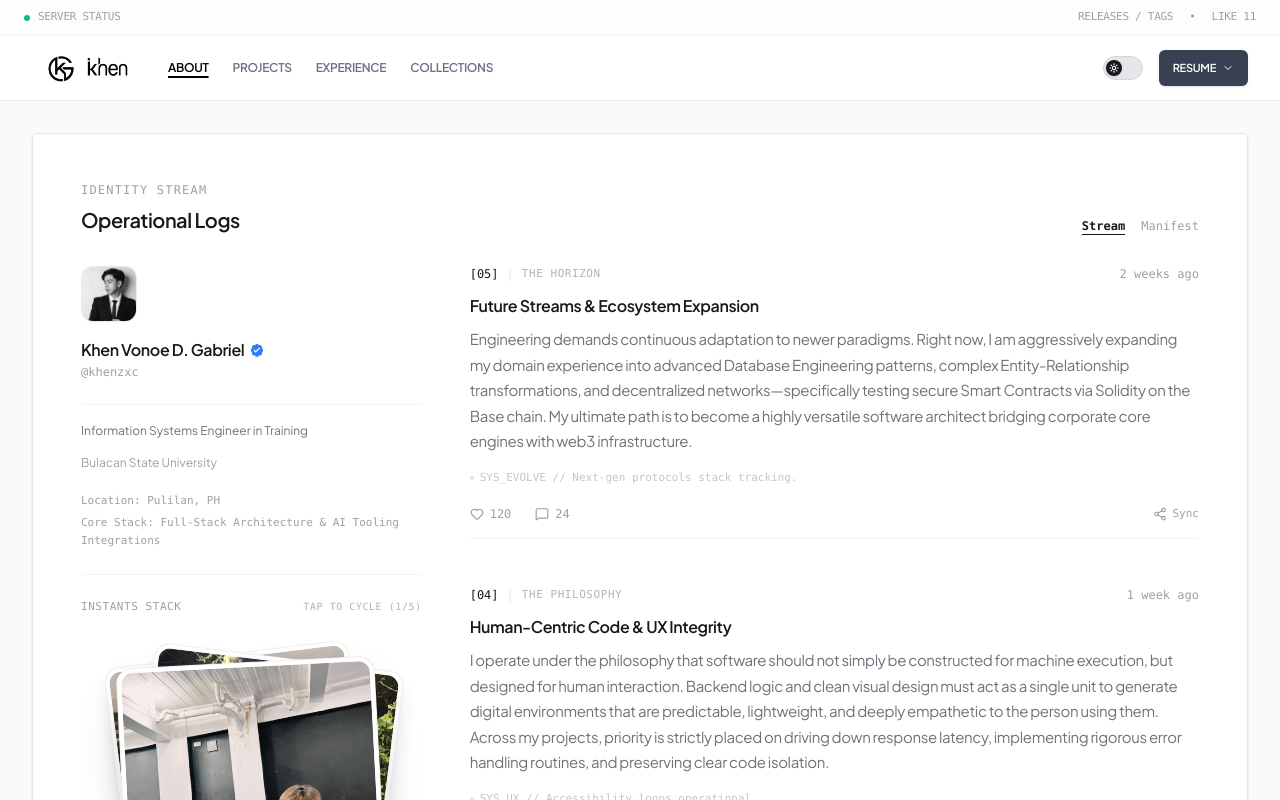
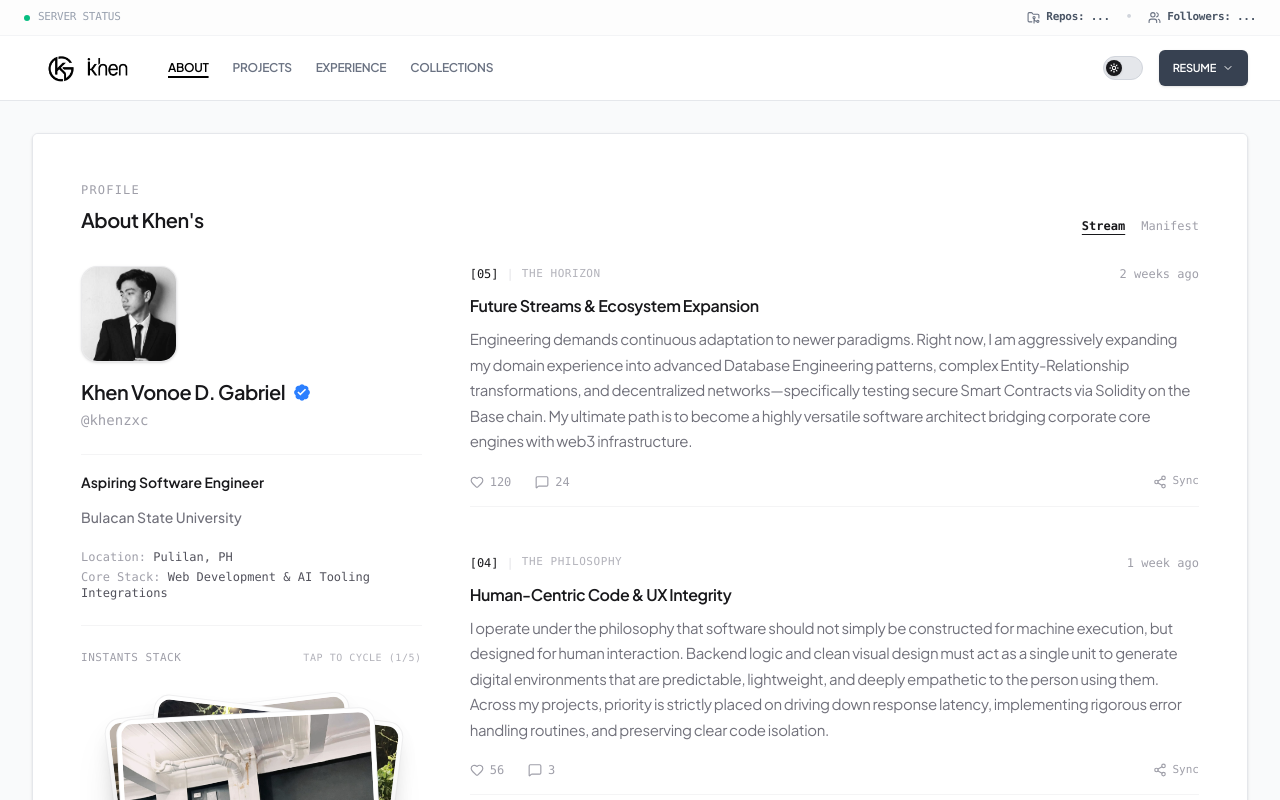
Before and after one commit to khenzxc/minimalist-portfolio, a React (Vite) app: page /about in a window 1280 px wide. Shown: the top 800 px of the page. Built offline with nearby package versions, Linux system fonts and the light colour scheme; no server answers.

Commit message:
update top navbar

```diff
--- a/src/components/Navbar.jsx
+++ b/src/components/Navbar.jsx
@@ -1,17 +1,40 @@
 import React, { useState, useRef, useEffect } from 'react';
-import { ArrowUpRight, Menu, X, Download, Eye, ChevronDown } from 'lucide-react';
+import { ArrowUpRight, Menu, X, Download, Eye, ChevronDown, FolderGit2, Users } from 'lucide-react';
 import { Link, useLocation } from 'react-router-dom';
 import DarkMode from './DarkMode';
 
 export default function Navbar({ viewMode, setViewMode }) {
     const [isMenuOpen, setIsMenuOpen] = useState(false);
     const [isResumeDropdownOpen, setIsResumeDropdownOpen] = useState(false);
+
+    // 🐙 State para sa official GitHub stats
+    const [githubStats, setGithubStats] = useState({ repos: null, followers: null });
+
     const dropdownRef = useRef(null);
     const location = useLocation();
 
-    const resumePdfUrl = "/Gabriel_Khen-Resume.pdf"; // Palitan ito ng actual filename mo sa public folder
+    const resumePdfUrl = "/Gabriel_Khen-Resume.pdf";
+    const GITHUB_USERNAME = "YOUR_GITHUB_USERNAME"; // 👈 PALITAN ITO NG GITHUB USERNAME MO (e.g. "kentlouiegabriel")
 
-    // I-handle ang pag-click sa labas ng dropdown para kusang masara ito
+    // 🐙 Fetch ng Live Stats mula sa Official GitHub REST API
+    useEffect(() => {
+        fetch(`https://api.github.com/users/${GITHUB_USERNAME}`)
+            .then((res) => {
+                if (!res.ok) throw new Error("GitHub user not found");
+                return res.json();
+            })
+            .then((data) => {
+                setGithubStats({
+                    repos: data.public_repos,
+                    followers: data.followers
+                });
+            })
+            .catch((err) => {
+                console.error("Error fetching GitHub stats:", err);
+            });
+    }, [GITHUB_USERNAME]);
+
+    // Close dropdown kapag nag-click sa labas
     useEffect(() => {
         function handleClickOutside(event) {
             if (dropdownRef.current && !dropdownRef.current.contains(event.target)) {
@@ -39,16 +62,38 @@ export default function Navbar({ viewMode, setViewMode }) {
         >
             {/* 1. Top Mini Status Ticker Bar */}
             <div className="w-full border-b border-gray-100 dark:border-zinc-900 h-9 px-4 sm:px-6 flex items-center justify-between text-[11px] text-gray-400 dark:text-zinc-500 font-mono tracking-tight bg-gray-50/40 dark:bg-zinc-900/20">
+
+                {/* 🟢 SERVER STATUS (BUMALIK NA SA GREEN PULSE) */}
                 <div className="flex items-center gap-2 uppercase">
                     <span className="h-1.5 w-1.5 rounded-full bg-emerald-500 animate-pulse"></span>
                     <span>Server status</span>
                 </div>
-                <div className="hidden sm:flex items-center gap-4 uppercase">
-                    <span>releases / tags</span>
-                    <span>•</span>
-                    <div className="flex items-center gap-2">
-                        <span>Like 11</span>
-                    </div>
+
+                {/* 🐙 LIVE GITHUB STATS DISPLAY (NATURAL MONOCHROME ICONS) */}
+                <div className="flex items-center gap-3 sm:gap-4 text-gray-600 dark:text-zinc-400 font-semibold">
+                    <a
+                        href={`https://github.com/${GITHUB_USERNAME}`}
+                        target="_blank"
+                        rel="noopener noreferrer"
+                        className="flex items-center gap-1.5 hover:text-black dark:hover:text-white transition-colors"
+                        title="View GitHub Repositories"
+                    >
+                        <FolderGit2 size={13} className="text-gray-500 dark:text-zinc-400" />
+                        <span>Repos: {githubStats.repos !== null ? githubStats.repos : '...'}</span>
+                    </a>
+
+                    <span className="text-gray-300 dark:text-zinc-700">•</span>
+
+                    <a
+                        href={`https://github.com/${GITHUB_USERNAME}?tab=followers`}
+                        target="_blank"
+                        rel="noopener noreferrer"
+                        className="flex items-center gap-1.5 hover:text-black dark:hover:text-white transition-colors"
+                        title="View GitHub Followers"
+                    >
+                        <Users size={13} className="text-gray-500 dark:text-zinc-400" />
+                        <span>Followers: {githubStats.followers !== null ? githubStats.followers : '...'}</span>
+                    </a>
                 </div>
             </div>
 
@@ -110,7 +155,7 @@ export default function Navbar({ viewMode, setViewMode }) {
                     {/* Dark Mode Button */}
                     <DarkMode />
 
-                    {/* INTERACTIVE DESKTOP RESUME DROPDOWN */}
+                    {/* Desktop Resume Dropdown */}
                     <div className="hidden sm:relative sm:block" ref={dropdownRef}>
                         <button
                             onClick={() => setIsResumeDropdownOpen(!isResumeDropdownOpen)}
@@ -142,7 +187,7 @@ export default function Navbar({ viewMode, setViewMode }) {
                         )}
                     </div>
 
-                    {/* Menu Button para sa Mobile */}
+                    {/* Mobile Menu Button */}
                     <button
                         onClick={() => setIsMenuOpen(!isMenuOpen)}
                         className="lg:hidden p-3 -mr-3 text-gray-700 dark:text-zinc-300 hover:text-black dark:hover:text-white rounded-xl hover:bg-gray-100 dark:hover:bg-zinc-900 transition-all duration-200 active:scale-95 focus:outline-none"
@@ -167,7 +212,7 @@ export default function Navbar({ viewMode, setViewMode }) {
                         <Link to="/collections" onClick={() => handleLinkClick('/collections')} className={`hover:text-black dark:hover:text-white py-1 transition-colors decoration-2 underline-offset-4 ${location.pathname === '/collections' ? 'text-black dark:text-white underline' : ''}`}>Collections</Link>
                     </nav>
 
-                    {/* MOBILE RESUME ACTION LINKS */}
+                    {/* Mobile Resume Action Links */}
                     <div className="pt-2 sm:hidden border-t border-gray-100 dark:border-zinc-900 space-y-2">
                         <a
                             href={resumePdfUrl}
--- a/src/pages/About.jsx
+++ b/src/pages/About.jsx
@@ -9,10 +9,10 @@ export default function About() {
   const profileData = {
     name: "Khen Vonoe D. Gabriel",
     alias: "@khenzxc",
-    role: "Information Systems Engineer in Training",
+    role: "Aspiring Software Engineer",
     institution: "Bulacan State University",
     location: "Pulilan, PH",
-    specialization: "Full-Stack Architecture & AI Tooling Integrations",
+    specialization: "Web Development & AI Tooling Integrations",
     avatar: "profile.jpg"
   };
 
@@ -30,7 +30,6 @@ export default function About() {
       tag: "THE HORIZON",
       title: "Future Streams & Ecosystem Expansion",
       text: "Engineering demands continuous adaptation to newer paradigms. Right now, I am aggressively expanding my domain experience into advanced Database Engineering patterns, complex Entity-Relationship transformations, and decentralized networks—specifically testing secure Smart Contracts via Solidity on the Base chain. My ultimate path is to become a highly versatile software architect bridging corporate core engines with web3 infrastructure.",
-      systemNote: "SYS_EVOLVE // Next-gen protocols stack tracking.",
       timestamp: "2 weeks ago",
       metrics: { likes: 120, comments: 24 }
     },
@@ -39,7 +38,6 @@ export default function About() {
       tag: "THE PHILOSOPHY",
       title: "Human-Centric Code & UX Integrity",
       text: "I operate under the philosophy that software should not simply be constructed for machine execution, but designed for human interaction. Backend logic and clean visual design must act as a single unit to generate digital environments that are predictable, lightweight, and deeply empathetic to the person using them. Across my projects, priority is strictly placed on driving down response latency, implementing rigorous error handling routines, and preserving clear code isolation.",
-      systemNote: "SYS_UX // Accessibility loops operational.",
       timestamp: "1 week ago",
       metrics: { likes: 56, comments: 3 }
     },
@@ -48,7 +46,6 @@ export default function About() {
       tag: "THE WORKFLOW",
       title: "Stack Architecture & Productivity Sync",
       text: "Currently, my technical stack focuses on creating scalable web engineering components using a modern foundation—primarily React for building interactive UI, alongside Express and Node.js for reliable backend logic and MySQL for structured data pipelines. Beyond traditional programming paradigms, I systematically leverage generative AI environments (Claude, Gemini, Grok) as real-time development co-pilots to amplify overall output velocity.",
-      systemNote: "SYS_STACK // React + Node + MySQL pipeline active.",
       timestamp: "3 days ago",
       metrics: { likes: 104, comments: 18 }
     },
@@ -57,7 +54,6 @@ export default function About() {
       tag: "THE RUNTIME",
       title: "Academic Endurance & BulSU Logic Loops",
       text: "As a 3rd Year Information Systems student at Bulacan State University, I discovered early on that pure interest means nothing without technical discipline. The university serves as my testing ground to deploy abstract concepts into actual production workflows. This sandbox forces me to dissect real relational database structures, map complex component states, and debug intricate logic trees until deep into the night.",
-      systemNote: "SYS_COMPILE // BSU_CORE_v3.0_stable",
       timestamp: "Yesterday",
       metrics: { likes: 88, comments: 12 }
     },
@@ -66,7 +62,6 @@ export default function About() {
       tag: "THE ORIGIN",
       title: "Sparking Curiosity & First Compiling",
       text: "It all started with a simple 'Inspect Element' tweak in high school. That was the moment I realized the digital world isn't a static environment, but a living ecosystem responding directly to our commands. Seeing an interface's structure shift layout or color because of my own input hooked me instantly—sparking a lasting drive to turn abstract concepts into tangible, responsive software platforms.",
-      systemNote: "SYS_INIT // Core curiosity vector engaged.",
       timestamp: "2 hrs ago",
       metrics: { likes: 42, comments: 5 }
     }
@@ -83,7 +78,7 @@ export default function About() {
   const VerifiedBadge = () => (
     <svg
       viewBox="0 0 24 24"
-      className="w-[14px] h-[14px] text-blue-500 fill-current inline-block select-none flex-shrink-0 align-middle"
+      className="w-[18px] h-[18px] text-blue-500 fill-current inline-block select-none flex-shrink-0 align-middle"
       aria-label="Verified Account"
     >
       <path d="M22.5 12.5c0-1.58-.875-2.95-2.148-3.6.154-.435.238-.905.238-1.4 0-2.21-1.71-3.99-3.818-3.99-.48 0-.941.1-1.353.277C14.774 2.535 13.493 1.5 12 1.5c-1.493 0-2.774 1.035-3.419 2.287-.412-.177-.873-.277-1.353-.277-2.109 0-3.818 1.78-3.818 3.99 0 .495.084.965.238 1.4-1.273.65-2.148 2.02-2.148 3.6 0 1.58.875 2.95 2.148 3.6-.154.435-.238.905-.238 1.4 0 2.21 1.71 4 3.818 4 .48 0 .941-.1 1.353-.277.645 1.251 1.926 2.287 3.419 2.287 1.493 0 2.774-1.036 3.419-2.287.412.177.873.277 1.353.277 2.109 0 3.818-1.79 3.818-4 0-.495-.084-.965-.238-1.4 1.273-.65 2.148-2.02 2.148-3.6zm-12.72 4.19l-3.95-3.95 1.48-1.48 2.47 2.47 6.2-6.2 1.49 1.49-7.69 7.67z" />
@@ -101,9 +96,9 @@ export default function About() {
         {/* HEADER BLOCK */}
         <div className="flex flex-col sm:flex-row sm:items-end justify-between gap-4 mb-8">
           <div className="space-y-2">
-            <div className="font-mono text-xs text-zinc-400 uppercase tracking-widest">Identity Stream</div>
+            <div className="font-mono text-xs text-zinc-400 uppercase tracking-widest">Profile</div>
             <h2 className="text-xl font-bold tracking-tight text-zinc-900 dark:text-white">
-              Operational Logs
+              About Khen's
             </h2>
           </div>
 
@@ -129,7 +124,7 @@ export default function About() {
           {/* PROFILE SIDEBAR */}
           <div className="md:col-span-1 space-y-6 md:sticky md:top-8">
             <div className="space-y-4">
-              <div className="w-14 h-14 rounded-xl bg-zinc-100 dark:bg-zinc-900 overflow-hidden border border-zinc-200/60 dark:border-zinc-800">
+              <div className="w-24 h-24 rounded-2xl bg-zinc-100 dark:bg-zinc-900 overflow-hidden border border-zinc-200/60 dark:border-zinc-800 shadow-sm">
                 <img
                   src={profileData.avatar}
                   alt={profileData.name}
@@ -138,20 +133,20 @@ export default function About() {
                 />
               </div>
               <div>
-                <h2 className="text-base font-bold tracking-tight text-zinc-900 dark:text-white flex items-center gap-1.5">
+                <h2 className="text-xl font-bold tracking-tight text-zinc-900 dark:text-white flex items-center gap-2">
                   <span>{profileData.name}</span>
                   <VerifiedBadge />
                 </h2>
-                <p className="text-xs font-mono text-zinc-400 mt-0.5">{profileData.alias}</p>
+                <p className="text-sm font-mono text-zinc-400 mt-1">{profileData.alias}</p>
               </div>
             </div>
 
-            <div className="space-y-3 pt-4 border-t border-zinc-100 dark:border-zinc-900 text-xs text-zinc-500 dark:text-zinc-400 font-normal leading-relaxed">
-              <p>{profileData.role}</p>
-              <p className="text-zinc-400">{profileData.institution}</p>
-              <div className="pt-2 space-y-1 font-mono text-[11px] text-zinc-400">
-                <div>Location: {profileData.location}</div>
-                <div>Core Stack: {profileData.specialization}</div>
+            <div className="space-y-3 pt-4 border-t border-zinc-100 dark:border-zinc-900 text-sm text-zinc-600 dark:text-zinc-300 font-medium leading-relaxed">
+              <p className="font-semibold text-zinc-900 dark:text-zinc-100">{profileData.role}</p>
+              <p className="text-zinc-500 dark:text-zinc-400">{profileData.institution}</p>
+              <div className="pt-2 space-y-1 font-mono text-xs text-zinc-400 font-normal">
+                <div>Location: <span className="text-zinc-600 dark:text-zinc-300">{profileData.location}</span></div>
+                <div>Core Stack: <span className="text-zinc-600 dark:text-zinc-300">{profileData.specialization}</span></div>
               </div>
             </div>
 
@@ -167,10 +162,8 @@ export default function About() {
                 {galleryImages.map((img, index) => {
                   const relativeIndex = (index - topImageIndex + galleryImages.length) % galleryImages.length;
 
-                  // Only display top 3 images to prevent cluttered container weights
                   if (relativeIndex > 2) return null;
 
-                  // Organic positions mirroring the reference screenshot scatter mechanics
                   const transformStyles = [
                     { scale: 1,     translateY: 0,   translateX: 0,   rotate: '-3deg' },
                     { scale: 0.97,  translateY: -10, translateX: 14,  rotate: '7deg'  },
@@ -194,7 +187,6 @@ export default function About() {
                           : 'shadow-[0_12px_24px_-8px_rgba(0,0,0,0.18)] dark:shadow-[0_12px_24px_-8px_rgba(0,0,0,0.35)]'
                         } border border-zinc-200/60 dark:border-zinc-800`}
                     >
-                      {/* Internal Polaroid-styled Image Frame */}
                       <div className="w-full h-full overflow-hidden rounded-[12px] bg-zinc-150 dark:bg-zinc-800 relative">
                         <img
                           src={img.src}
@@ -245,12 +237,6 @@ export default function About() {
                         </p>
                       </div>
 
-                      {/* LOG SYSTEM FOOTNOTE */}
-                      <div className="font-mono text-[11px] text-zinc-400/60 pt-1 flex items-center gap-1.5">
-                        <span className="w-1 h-1 rounded-full bg-zinc-200 dark:bg-zinc-800"></span>
-                        <span>{log.systemNote}</span>
-                      </div>
-
                       {/* METRICS & FEEDBACK DECK */}
                       <div className="flex items-center gap-6 pt-2 text-xs font-mono text-zinc-400 border-b border-zinc-100 dark:border-zinc-900 pb-4">
                         <button
```
Also changed, not shown: src/components/Footer.jsx (+9 -6 lines), src/components/GithubActivity.jsx (+0 -11 lines).
